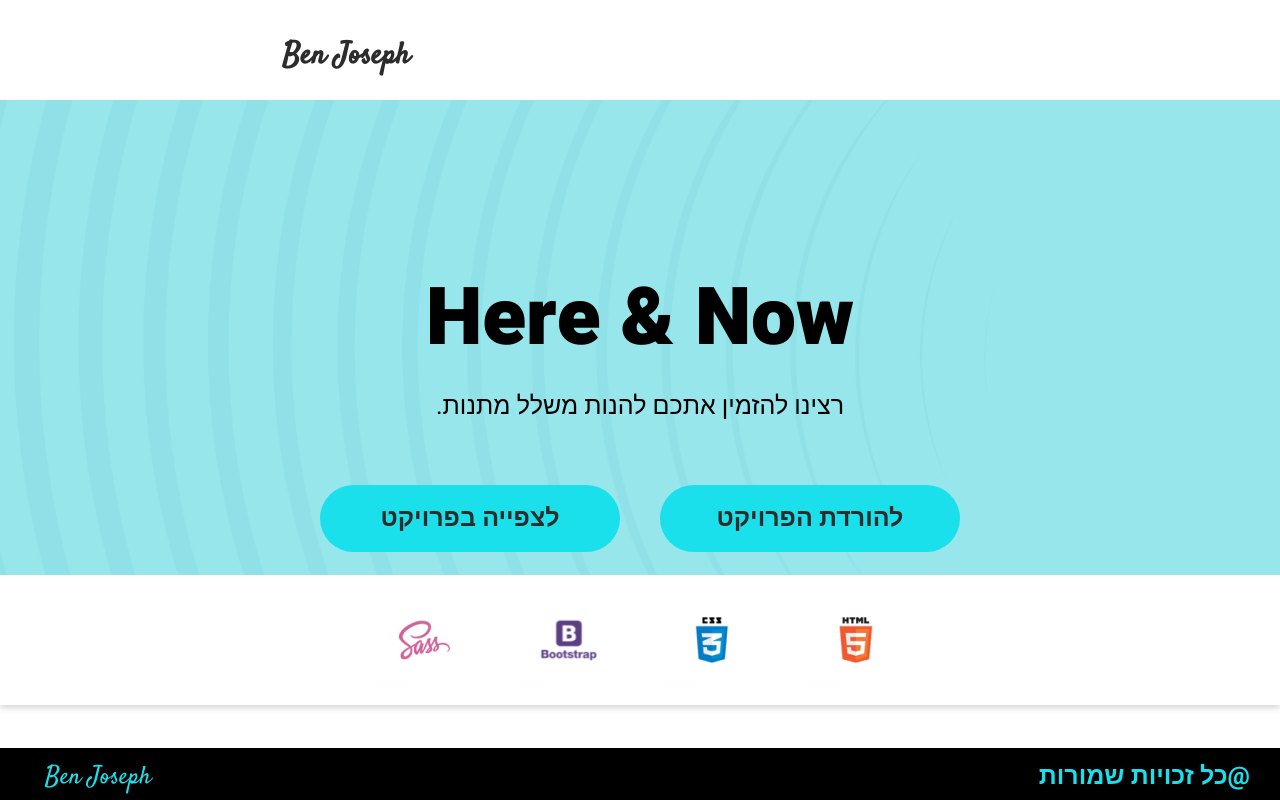
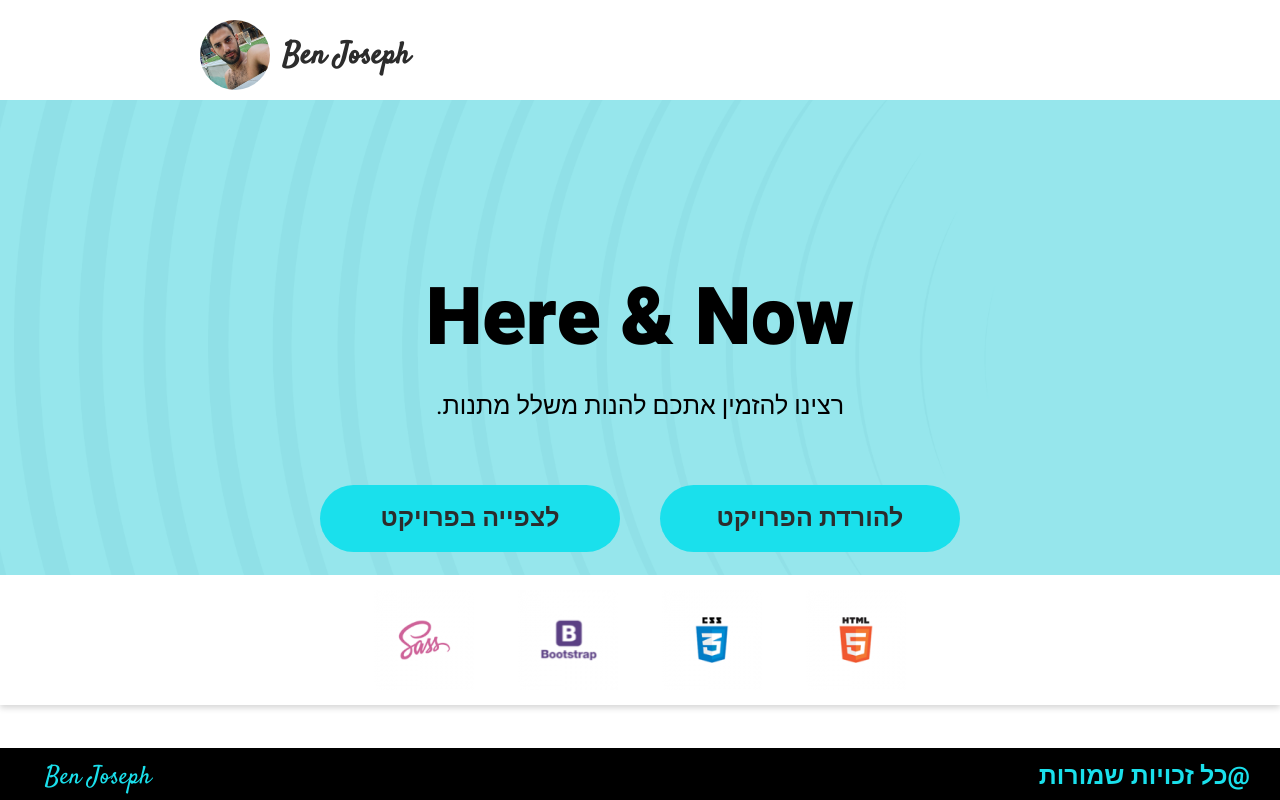
Before and after one commit to ben9849/My-first-project, a plain HTML site: page move pages/project2.html in a window 1280 px wide. Shown: the top 800 px of the page. Drawn offline with Linux system fonts and the light colour scheme.

Commit message:
Update project2.html

```diff
--- a/move pages/project2.html
+++ b/move pages/project2.html
@@ -9,7 +9,7 @@
 <body>
     <header>
             <div class="picname">
-                <div class="pic"></div>
+                <div class="pic" style="background-image: url(../images/mypic.jpg);"></div>
                 <a href="../index.html">
                     <div class="name">Ben Joseph</div>
                 </a>
```
